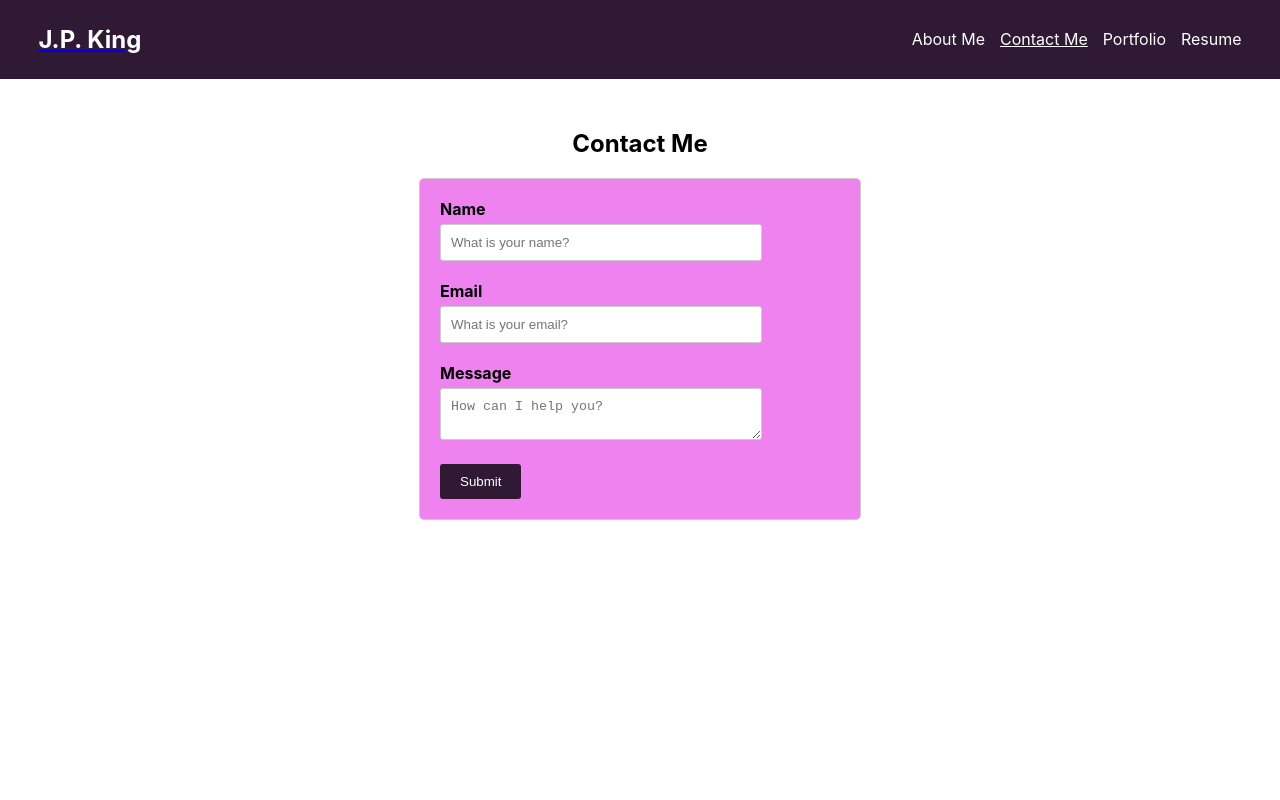
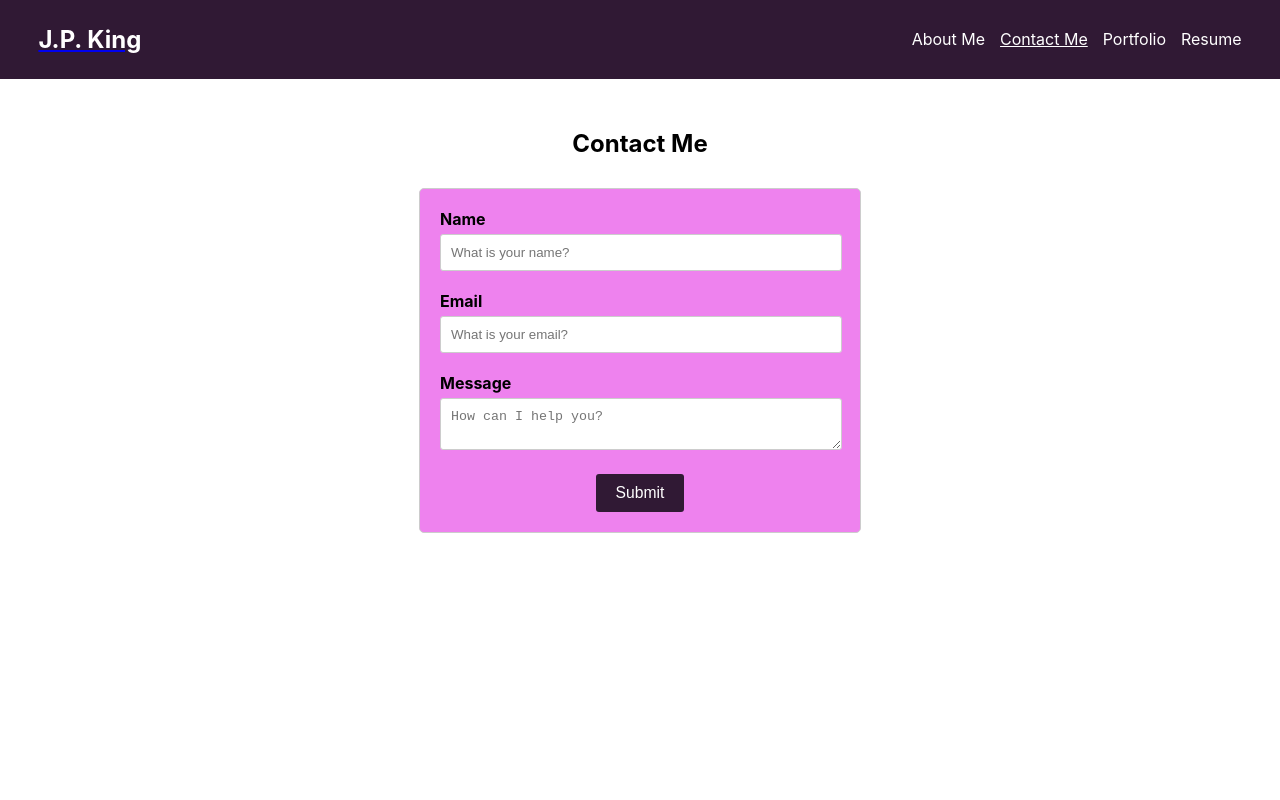
Before and after one commit to jp-king-1337/react_portfolio, a React (Create React App) app: page /contact in a window 1280 px wide. Shown: the top 800 px of the page. Built offline with nearby package versions, Linux system fonts and the light colour scheme.

Commit message:
Got it! Colors need work, but that's true of the whole site

```diff
--- a/src/index.css
+++ b/src/index.css
@@ -152,10 +152,10 @@ footer {
 
 /* Contact Page Styles */
 .contact-form {
-    align-items: center;
+    text-align: center;
     width: 400px;
     background: violet;
-    margin: 0 auto;
+    margin: 10px auto 0;
     padding: 20px;
     border: 1px solid #ccc;
     border-radius: 5px;
@@ -169,11 +169,12 @@ footer {
     display: block;
     margin-bottom: 5px;
     font-weight: bold;
+    text-align: left;
 }
 
 .form-group input,
 .form-group textarea {
-    width: 300px;
+    width: 380px;
     padding: 10px;
     border: 1px solid #ccc;
     border-radius: 3px;
@@ -183,8 +184,9 @@ button[type="submit"] {
     background-color: #301934;
     color: white;
     border: none;
+    border-radius: 3px;
     padding: 10px 20px;
-    border-radius: 3px;
+    font-size: .98rem;
     cursor: pointer;
 }
 
```
